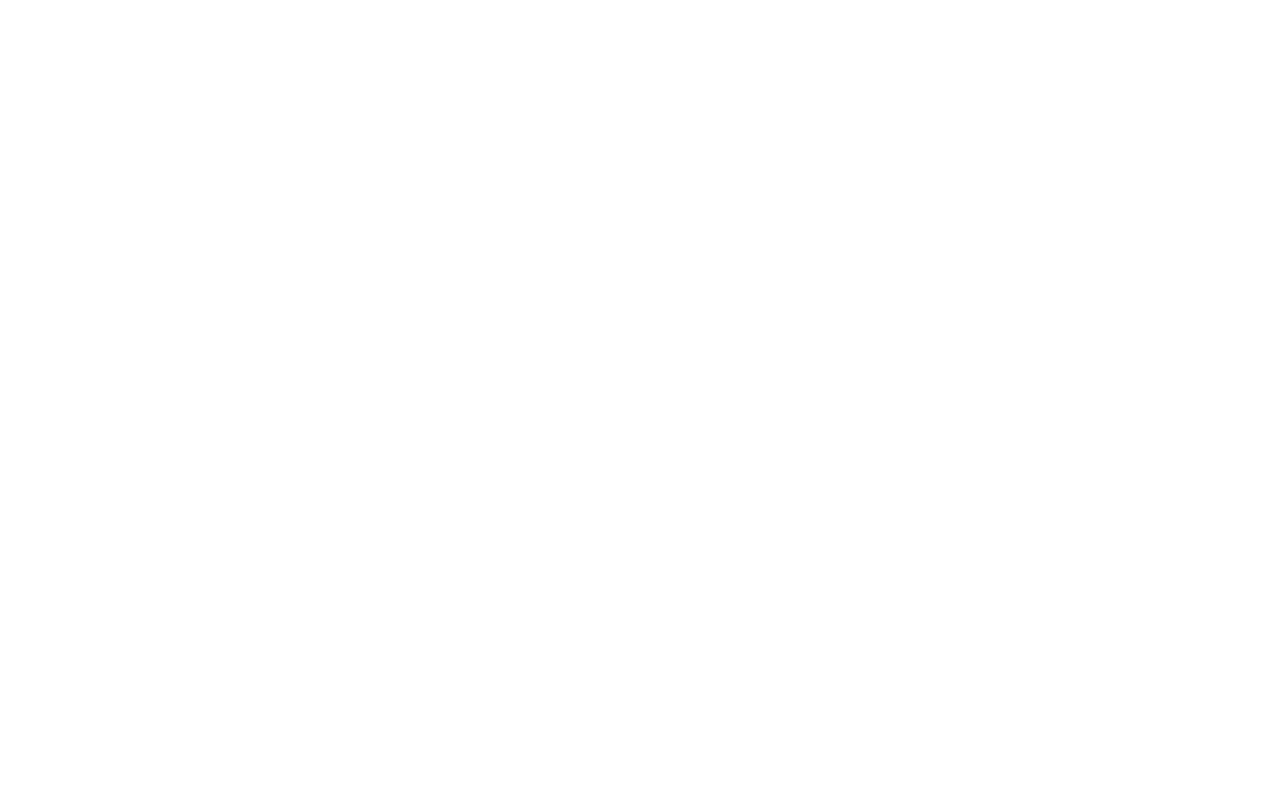
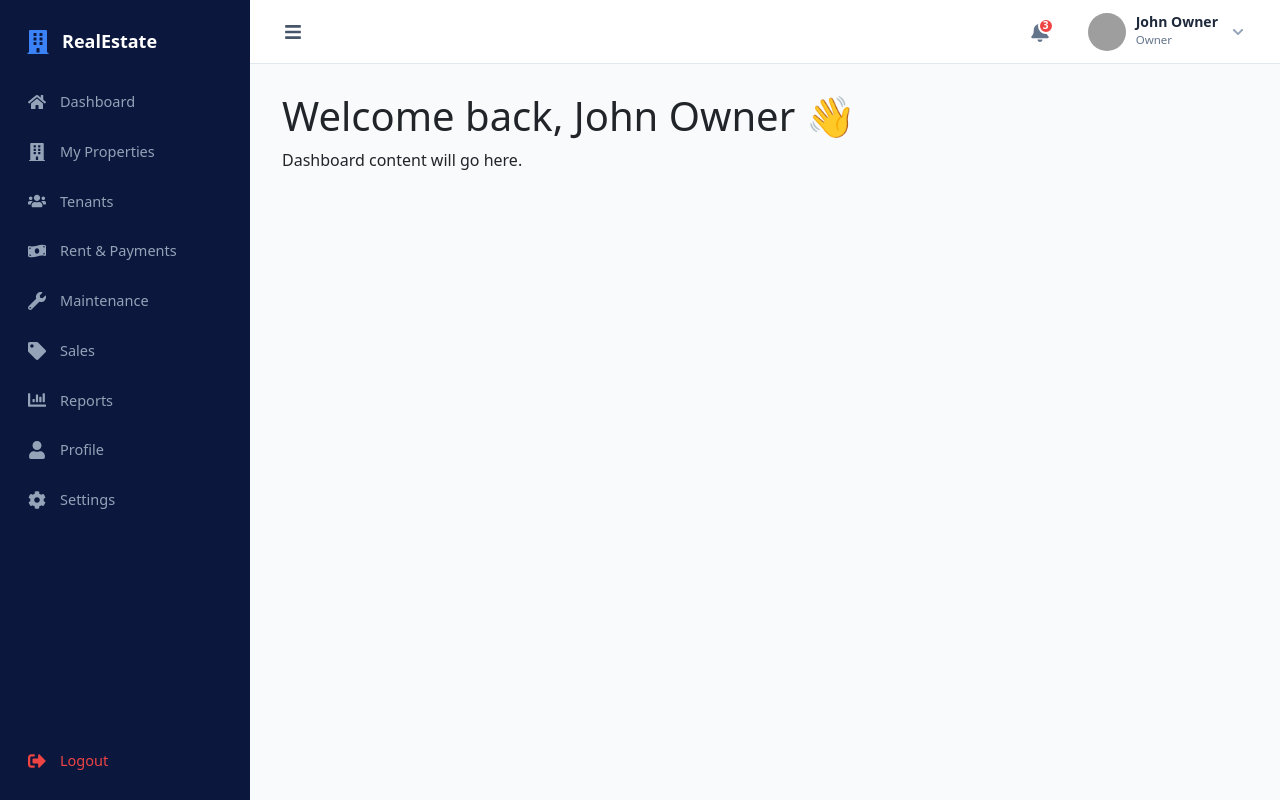
Before and after one commit to Satyam428-dot/Real_Estate_Management_System, a React (Vite) app in the folder Frontend/: page /owner in a window 1280 px wide. Before the commit this address had no page. Built offline with nearby package versions, Linux system fonts and the light colour scheme; grey boxes are pictures that could not be loaded.

Commit message:
Created ownerPage

```diff
--- a/Frontend/src/App.jsx
+++ b/Frontend/src/App.jsx
@@ -14,6 +14,11 @@
 import ApproveProperties from "./pages/admin/ApproveProperties";
 import ManageListings from "./pages/admin/ManageListing";
 import ViewReports from "./pages/admin/ViewReport";
+
+import BuyerDashboard from "./pages/buyer/BuyerDashboard";
+
+import OwnerDashboard from "./pages/owner/OwnerDashboard";
+import OwnerOverview from "./pages/owner/OwnerOverview";
 
 function App() {
   return (
@@ -38,6 +43,16 @@
           <Route path="listings" element={<ManageListings />} />
           <Route path="reports" element={<ViewReports />} />
         </Route>
+
+         {/* Buyer Dashboard */}
+          <Route path="/buyer" element={<BuyerDashboard />} />
+
+        {/* Owner Routes */}
+        <Route path="/owner" element={<OwnerDashboard />}>
+          <Route index element={<OwnerOverview />} />
+          <Route path="dashboard" element={<OwnerOverview />} />
+        </Route>
+
       </Routes>
     </>
   );
--- /dev/null
+++ b/Frontend/src/components/css/OwnerNavbar.css
@@ -0,0 +1,122 @@
+.owner-navbar {
+  height: 64px;
+  background-color: #ffffff;
+  border-bottom: 1px solid #e2e8f0;
+
+  display: flex;
+  align-items: center;
+  justify-content: space-between;
+
+  padding: 0 28px;
+  position: sticky;
+  top: 0;
+  z-index: 90;
+}
+
+/* Left side button */
+.menu-toggle-btn {
+  background: none;
+  border: none;
+  font-size: 18px;
+  color: #475569;
+  cursor: pointer;
+  display: flex;
+  align-items: center;
+  padding: 6px;
+  border-radius: 6px;
+  transition: background-color 0.2s ease;
+}
+
+.menu-toggle-btn:hover {
+  background-color: #f1f5f9;
+}
+
+/* Right side actions */
+.navbar-right {
+  display: flex;
+  align-items: center;
+  gap: 24px;
+}
+
+/* Notification Bell with Badge */
+.notification-wrapper {
+  position: relative;
+  cursor: pointer;
+  padding: 6px;
+  border-radius: 50%;
+  color: #64748b;
+  display: flex;
+  align-items: center;
+  justify-content: center;
+  transition: color 0.2s ease;
+}
+
+.notification-wrapper:hover {
+  color: #1e293b;
+}
+
+.bell-icon {
+  font-size: 20px;
+}
+
+.notification-badge {
+  position: absolute;
+  top: 2px;
+  right: 2px;
+  background-color: #ef4444;
+  color: #ffffff;
+  font-size: 10px;
+  font-weight: 700;
+  width: 16px;
+  height: 16px;
+  border-radius: 50%;
+  display: flex;
+  align-items: center;
+  justify-content: center;
+  border: 2px solid #ffffff;
+}
+
+/* User Profile Section */
+.user-profile {
+  display: flex;
+  align-items: center;
+  gap: 10px;
+  cursor: pointer;
+  padding: 4px 8px;
+  border-radius: 8px;
+  transition: background-color 0.2s ease;
+}
+
+.user-profile:hover {
+  background-color: #f8fafc;
+}
+
+.user-avatar {
+  width: 38px;
+  height: 38px;
+  border-radius: 50%;
+  object-fit: cover;
+}
+
+.user-info {
+  display: flex;
+  flex-direction: column;
+}
+
+.user-name {
+  font-size: 14px;
+  font-weight: 600;
+  color: #1e293b;
+  line-height: 1.2;
+}
+
+.user-role {
+  font-size: 11.5px;
+  color: #64748b;
+}
+
+.dropdown-icon {
+  font-size: 12px;
+  color: #94a3b8;
+  margin-left: 4px;
+}
--- /dev/null
+++ b/Frontend/src/components/css/OwnerSidebar.css
@@ -0,0 +1,102 @@
+/* ===== SIDEBAR CONTAINER ===== */
+.owner-sidebar {
+  width: 250px;
+  height: 100vh;
+
+  position: fixed;
+  top: 0;
+  left: 0;
+
+  background-color: #0b173c;   /* Dark Navy Blue matching reference image */
+  display: flex;
+  flex-direction: column;
+
+  overflow-y: auto;
+  z-index: 100;
+  padding: 16px 12px;
+}
+
+/* ===== LOGO SECTION ===== */
+.owner-sidebar-logo {
+  display: flex;
+  align-items: center;
+  gap: 12px;
+
+  padding: 12px 14px 24px 14px;
+  color: #ffffff;
+  font-size: 18px;
+  font-weight: 700;
+}
+
+.owner-sidebar-logo .logo-icon {
+  font-size: 24px;
+  color: #3b82f6;
+}
+
+/* ===== NAV MENU ===== */
+.owner-sidebar-menu {
+  list-style: none;
+  padding: 0;
+  margin: 0;
+  flex: 1;
+  display: flex;
+  flex-direction: column;
+  gap: 4px;
+}
+
+.owner-nav-link {
+  text-decoration: none;
+  color: inherit;
+}
+
+/* ===== MENU ITEMS ===== */
+.owner-sidebar-item {
+  display: flex;
+  align-items: center;
+  gap: 14px;
+
+  padding: 12px 16px;
+  color: #94a3b8;     /* Muted blue-grey */
+  font-size: 14.5px;
+  font-weight: 500;
+  border-radius: 8px; /* Rounded pill shape */
+  cursor: pointer;
+
+  transition: all 0.2s ease;
+}
+
+.owner-sidebar-item:hover {
+  background-color: #15244f;
+  color: #ffffff;
+}
+
+/* Active Link Pill - Exactly like screenshot */
+.owner-nav-link.active .owner-sidebar-item {
+  background-color: #1d4ed8; /* Vibrant Blue fill */
+  color: #ffffff;
+  font-weight: 600;
+}
+
+.owner-sidebar-icon {
+  font-size: 18px;
+}
+
+/* ===== LOGOUT AT BOTTOM ===== */
+.owner-sidebar-logout {
+  display: flex;
+  align-items: center;
+  gap: 14px;
+
+  padding: 12px 16px;
+  color: #ef4444;    /* Red logout text */
+  font-size: 14.5px;
+  font-weight: 500;
+  border-radius: 8px;
+  cursor: pointer;
+  margin-top: auto;
+  transition: all 0.2s ease;
+}
+
+.owner-sidebar-logout:hover {
+  background-color: #2b1720;
+}
--- /dev/null
+++ b/Frontend/src/components/jsx/OwnerNavbar.jsx
@@ -0,0 +1,42 @@
+import { FaBars, FaBell, FaChevronDown } from "react-icons/fa";
+import "../css/OwnerNavbar.css";
+
+export default function OwnerNavbar() {
+  return (
+    <header className="owner-navbar">
+
+      {/* Left side: Hamburger menu button */}
+      <div className="navbar-left">
+        <button className="menu-toggle-btn" aria-label="Toggle Sidebar">
+          <FaBars />
+        </button>
+      </div>
+
+      {/* Right side: Notifications & Profile */}
+      <div className="navbar-right">
+
+        {/* Bell icon with red badge count */}
+        <div className="notification-wrapper">
+          <FaBell className="bell-icon" />
+          <span className="notification-badge">3</span>
+        </div>
+
+        {/* Profile User Badge */}
+        <div className="user-profile">
+          <img
+            src="https://images.unsplash.com/photo-1534528741775-53994a69daeb?w=100&auto=format&fit=crop&q=80"
+            alt="John Owner"
+            className="user-avatar"
+          />
+          <div className="user-info">
+            <span className="user-name">John Owner</span>
+            <span className="user-role">Owner</span>
+          </div>
+          <FaChevronDown className="dropdown-icon" />
+        </div>
+
+      </div>
+
+    </header>
+  );
+}
--- /dev/null
+++ b/Frontend/src/components/jsx/OwnerSidebar.jsx
@@ -0,0 +1,103 @@
+import { NavLink } from "react-router-dom";
+import {
+  FaHome,
+  FaBuilding,
+  FaUsers,
+  FaMoneyBillWave,
+  FaWrench,
+  FaTag,
+  FaChartBar,
+  FaUser,
+  FaCog,
+  FaSignOutAlt,
+} from "react-icons/fa";
+
+import "../css/OwnerSidebar.css";
+
+export default function OwnerSidebar() {
+  return (
+    <aside className="owner-sidebar">
+
+      {/* SECTION 1: Logo area at the top */}
+      <div className="owner-sidebar-logo">
+        <FaBuilding className="logo-icon" />
+        <span>RealEstate</span>
+      </div>
+
+      {/* SECTION 2: Navigation menu in the middle */}
+      <ul className="owner-sidebar-menu">
+
+        <NavLink to="/owner/dashboard" className="owner-nav-link">
+          <li className="owner-sidebar-item">
+            <FaHome className="owner-sidebar-icon" />
+            <span>Dashboard</span>
+          </li>
+        </NavLink>
+
+        <NavLink to="/owner/properties" className="owner-nav-link">
+          <li className="owner-sidebar-item">
+            <FaBuilding className="owner-sidebar-icon" />
+            <span>My Properties</span>
+          </li>
+        </NavLink>
+
+        <NavLink to="/owner/tenants" className="owner-nav-link">
+          <li className="owner-sidebar-item">
+            <FaUsers className="owner-sidebar-icon" />
+            <span>Tenants</span>
+          </li>
+        </NavLink>
+
+        <NavLink to="/owner/payments" className="owner-nav-link">
+          <li className="owner-sidebar-item">
+            <FaMoneyBillWave className="owner-sidebar-icon" />
+            <span>Rent & Payments</span>
+          </li>
+        </NavLink>
+
+        <NavLink to="/owner/maintenance" className="owner-nav-link">
+          <li className="owner-sidebar-item">
+            <FaWrench className="owner-sidebar-icon" />
+            <span>Maintenance</span>
+          </li>
+        </NavLink>
+
+        <NavLink to="/owner/sales" className="owner-nav-link">
+          <li className="owner-sidebar-item">
+            <FaTag className="owner-sidebar-icon" />
+            <span>Sales</span>
+          </li>
+        </NavLink>
+
+        <NavLink to="/owner/reports" className="owner-nav-link">
+          <li className="owner-sidebar-item">
+            <FaChartBar className="owner-sidebar-icon" />
+            <span>Reports</span>
+          </li>
+        </NavLink>
+
+        <NavLink to="/owner/profile" className="owner-nav-link">
+          <li className="owner-sidebar-item">
+            <FaUser className="owner-sidebar-icon" />
+            <span>Profile</span>
+          </li>
+        </NavLink>
+
+        <NavLink to="/owner/settings" className="owner-nav-link">
+          <li className="owner-sidebar-item">
+            <FaCog className="owner-sidebar-icon" />
+            <span>Settings</span>
+          </li>
+        </NavLink>
+
+      </ul>
+
+      {/* SECTION 3: Logout pinned at the bottom */}
+      <div className="owner-sidebar-logout">
+        <FaSignOutAlt className="owner-sidebar-icon" />
+        <span>Logout</span>
+      </div>
+
+    </aside>
+  );
+}
--- /dev/null
+++ b/Frontend/src/pages/owner/OwnerDashboard.css
@@ -0,0 +1,20 @@
+.owner-layout {
+  display: flex;
+  min-height: 100vh;
+  background-color: #f8fafc;
+}
+
+/* Wrapper for everything right of the sidebar */
+.owner-main-wrapper {
+  margin-left: 250px;   /* Exact width of sidebar */
+  flex: 1;
+  display: flex;
+  flex-direction: column;
+  min-height: 100vh;
+}
+
+/* Main scrollable page container */
+.owner-content {
+  padding: 28px 32px;
+  flex: 1;
+}
--- /dev/null
+++ b/Frontend/src/pages/owner/OwnerDashboard.jsx
@@ -0,0 +1,22 @@
+import { Outlet } from "react-router-dom";
+import OwnerSidebar from "../../components/jsx/OwnerSidebar";
+import OwnerNavbar from "../../components/jsx/OwnerNavbar";
+import "./OwnerDashboard.css";
+
+export default function OwnerDashboard() {
+  return (
+    <div className="owner-layout">
+      {/* Left fixed sidebar */}
+      <OwnerSidebar />
+
+      {/* Right area: Top Navbar + Page Content */}
+      <div className="owner-main-wrapper">
+        <OwnerNavbar />
+
+        <main className="owner-content">
+          <Outlet />
+        </main>
+      </div>
+    </div>
+  );
+}
--- /dev/null
+++ b/Frontend/src/pages/owner/OwnerOverview.jsx
@@ -0,0 +1,8 @@
+export default function OwnerOverview() {
+  return (
+    <div>
+      <h1>Welcome back, John Owner 👋</h1>
+      <p>Dashboard content will go here.</p>
+    </div>
+  );
+}
```
Also changed, not shown: 2 other files (tests, documents, lock files or other folders).
